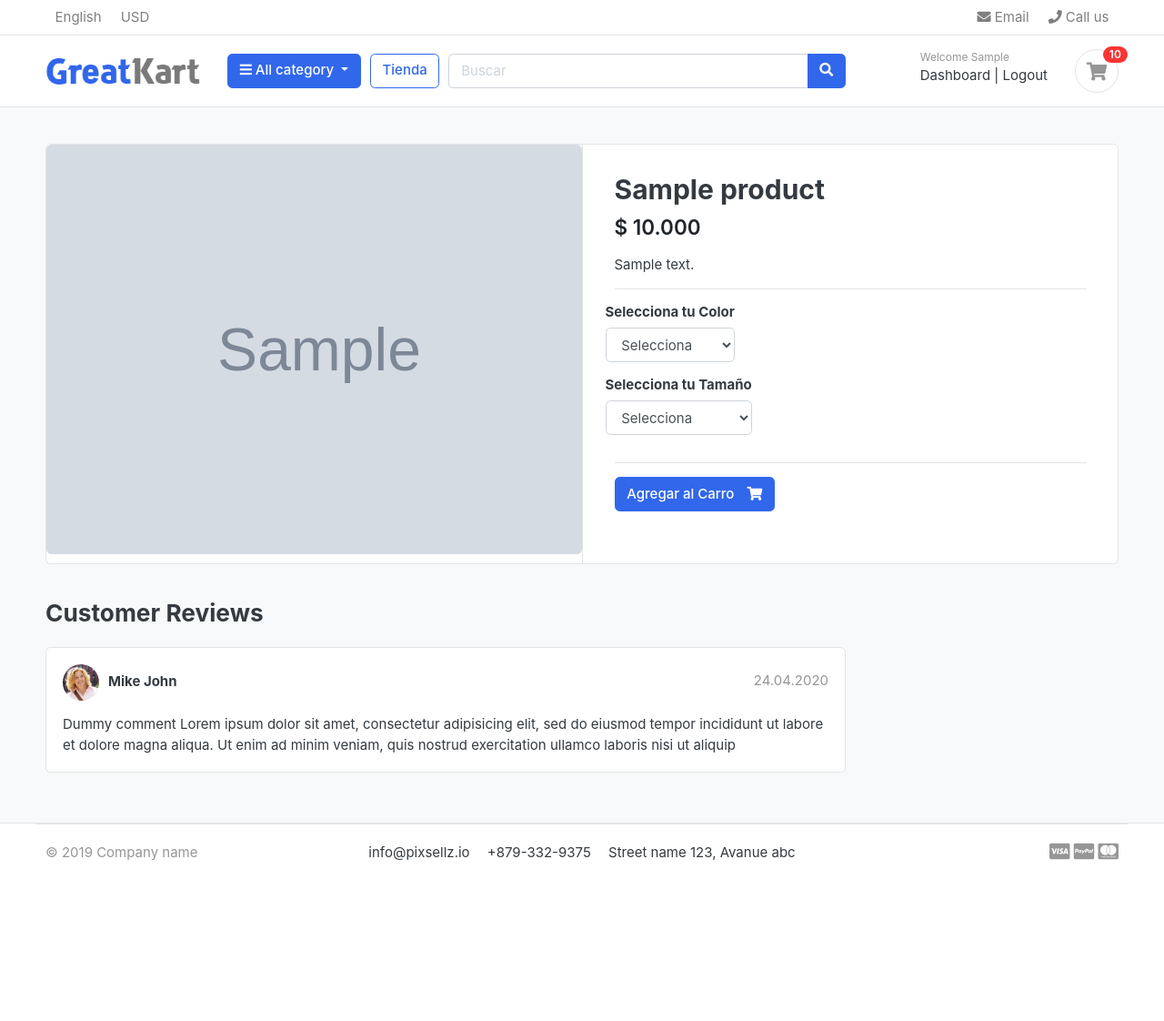
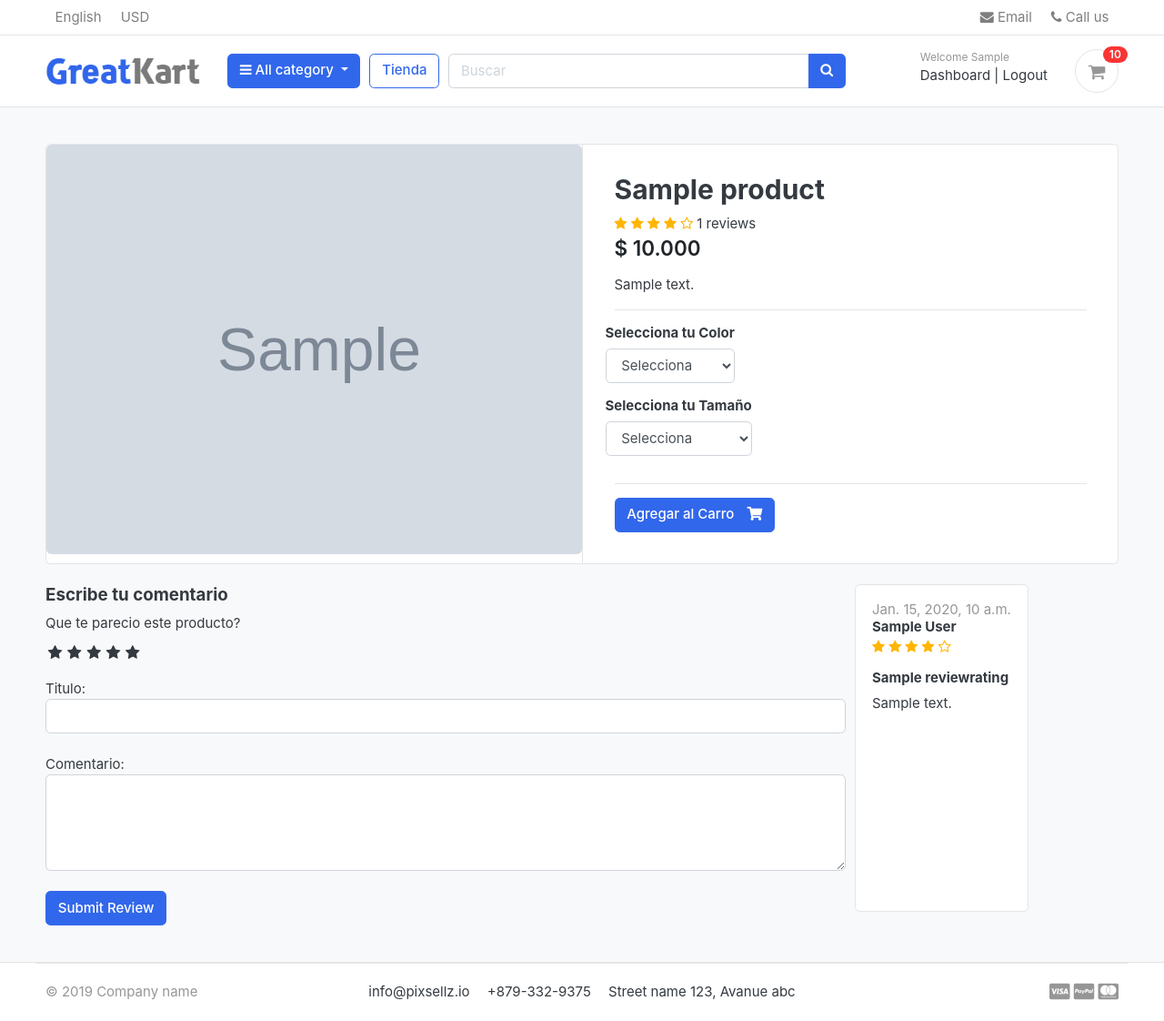
Before and after one commit to alexkof158/greatkart-django, a Django app: a page that uses templates/base.html in a window 1280 px wide. Shown: the whole page at 91% size. Before the commit the page ends 946 px from the top, so only its background shows below. Run offline with Django 3.2, Linux system fonts and the light colour scheme; a user stored in the database is signed in; tables that the repository leaves empty hold one stand-in row (values such as "Sample post"); grey boxes marked "Sample" are stand-in pictures; some libraries are stand-ins or nearby versions; some web fonts are replaced.

Commit message:
nuevo commit

```diff
--- a/accounts/models.py
+++ b/accounts/models.py
@@ -58,6 +58,9 @@ class Account(AbstractBaseUser):
 
 
     objects = MyAccountManager()
+    def full_name(self):
+        return f'{self.first_name} {self.last_name}'
+
     def __str__(self):
         return self.email
 
--- /dev/null
+++ b/greatkart/static/css/custom.css
@@ -0,0 +1,61 @@
+/* Hide Radio button */
+.rate > input{
+  display: none;
+}
+
+.rate{
+  display: inline-block;;
+  border: 0;
+}
+
+.rate > label{
+  float: right;
+}
+
+/* Showing the stars */
+.rate > label:before{
+  display: inline-block;
+  font-size: 1.1rem;
+  font-family: FontAwesome;
+  content: "\f005";
+  margin:0;
+  padding:0.3rem .2rem;
+  cursor: pointer;
+}
+
+/* Half star */
+.rate .half:before{
+  content: "\f089";
+  position: absolute;
+  padding-right: 0;
+}
+
+/* Click and hover */
+input:checked ~ label, label:hover ~ label{
+  color: #ffb503;
+}
+
+/* hover hightlight */
+input:checked + label:hover, input:checked ~ label:hover,input:checked ~ label:hover ~ label,
+label:hover ~ input:checked ~ label{
+  color: #cc9000;
+}
+
+.rating-star i{
+  color: #ffb503 !important;
+}
+
+ul.thumb{
+  margin:0 auto;
+  padding: 0;
+  float: left;
+}
+ul.thumb li{
+  list-style: none;
+  margin: 10px;
+}
+ul.thumb li img{
+  width: 80px;
+  height: 80px;
+  border: 1px solid grey;
+}
--- a/store/admin.py
+++ b/store/admin.py
@@ -1,5 +1,5 @@
 from django.contrib import admin
-from .models import Product, Variation
+from .models import Product, Variation, ReviewRating
 
 # Register your models here.
 
@@ -15,3 +15,4 @@ class VariationAdmin(admin.ModelAdmin):
 
 admin.site.register(Product, ProductAdmin)
 admin.site.register(Variation, VariationAdmin)
+admin.site.register(ReviewRating)
--- a/store/urls.py
+++ b/store/urls.py
@@ -5,5 +5,5 @@ urlpatterns = [
     path('category/<slug:category_slug>/', views.store, name='products_by_category'),
     path('category/<slug:category_slug>/<slug:product_slug>', views.product_detail, name='product_detail'),
     path('search/', views.search, name='search'),
-
+    path('submit_review/<int:product_id>/', views.submit_review, name='submit_review'),
 ]
--- a/store/views.py
+++ b/store/views.py
@@ -1,12 +1,16 @@
+from django.shortcuts import render, get_object_or_404, redirect
+from .models import Product, ReviewRating
 from category.models import Category
-from django.shortcuts import get_object_or_404, render
-from .models import Product
-from carts.views import _cart_id, CartItem
+from carts.models import CartItem
 from django.db.models import Q
+
+from carts.views import _cart_id
 from django.core.paginator import EmptyPage, PageNotAnInteger, Paginator
 from django.http import HttpResponse
+from .forms import ReviewForm
+from django.contrib import messages
+from orders.models import OrderProduct
 
-# Create your views here.
 
 def store(request, category_slug=None):
     categories = None
@@ -37,18 +41,31 @@ def product_detail(request, category_slug, product_slug):
     try:
         single_product = Product.objects.get(category__slug=category_slug, slug=product_slug)
         in_cart = CartItem.objects.filter(cart__cart_id=_cart_id(request), product=single_product).exists()
-
-
     except Exception as e:
         raise e
 
+    if request.user.is_authenticated:
+        try:
+            orderproduct = OrderProduct.objects.filter(user=request.user, product_id=single_product.id).exists()
+        except OrderProduct.DoesNotExist:
+            orderproduct = None
+    else:
+        orderproduct = None
+
+    # Get the reviews
+    reviews = ReviewRating.objects.filter(product_id=single_product.id, status=True)
+
+    # Get the product gallery
+#    product_gallery = ProductGallery.objects.filter(product_id=single_product.id)
+
     context = {
         'single_product': single_product,
-        'in_cart': in_cart,
+        'in_cart'       : in_cart,
+        'orderproduct': orderproduct,
+        'reviews': reviews,
+        #'product_gallery': product_gallery,
     }
-
     return render(request, 'store/product_detail.html', context)
-
 def search(request):
     products = None
     product_count = 0
@@ -62,3 +79,26 @@ def search(request):
             'product_count': product_count,
         }
     return render(request,'store/store.html', context)
+
+def submit_review(request, product_id):
+    url = request.META.get('HTTP_REFERER')
+    if request.method == 'POST':
+        try:
+            reviews = ReviewRating.objects.get(user__id=request.user.id, product__id=product_id)
+            form = ReviewForm(request.POST, instance=reviews)
+            form.save()
+            messages.success(request, 'Gracias!, tu comentario ha sido actualizado.')
+            return redirect(url)
+        except ReviewRating.DoesNotExist:
+            form = ReviewForm(request.POST)
+            if form.is_valid():
+                data = ReviewRating()
+                data.subject = form.cleaned_data['subject']
+                data.rating = form.cleaned_data['rating']
+                data.review = form.cleaned_data['review']
+                data.ip = request.META.get('REMOTE_ADDR')
+                data.product_id = product_id
+                data.user_id = request.user.id
+                data.save()
+                messages.success(request, 'Gracias por dejar tu comentario')
+                return redirect(url)
--- a/templates/base.html
+++ b/templates/base.html
@@ -1,6 +1,5 @@
 {% load static %}
 <!DOCTYPE HTML>
-
 <html lang="en">
 <head>
 <meta charset="utf-8">
@@ -26,10 +25,17 @@
 <link href="{% static 'css/ui.css' %}" rel="stylesheet" type="text/css"/>
 <link href="{% static 'css/responsive.css' %}" rel="stylesheet" media="only screen and (max-width: 1200px)" />
 
+<link href="{% static 'css/custom.css' %}" rel="stylesheet" type="text/css"/>
+<link rel="stylesheet" href="https://cdnjs.cloudflare.com/ajax/libs/font-awesome/4.7.0/css/font-awesome.min.css">
+
 <!-- custom javascript -->
 <script src="{% static 'js/script.js' %}" type="text/javascript"></script>
-<script src="https://www.paypal.com/sdk/js?client-id=Aew9EDkxIWctLD24AFLG51Koil4Pef3aBA4B38IkNvxHWuTgz_G1cJTgd3e4HrWWczwk1-K4UCq3JGDI&currency=USD"></script>
+<script src="https://ajax.googleapis.com/ajax/libs/jquery/3.5.1/jquery.min.js"></script>
+<script src="{% static 'js/jquery-3.3.1.min.js' %}" type="text/javascript"></script>
 
+
+<!-- PayPal Script -->
+<script src="https://www.paypal.com/sdk/js?client-id=AVBSMqNtoZ1IUO6lrSe6-vm9AIV1ZKN8CgXu_nINRs80xELRs650mh3yR62groIUg-GCe59Od_EFOG6O&currency=USD"></script>
 
 <script type="text/javascript">
 /// some script
@@ -45,12 +51,13 @@ $(document).ready(function() {
 </head>
 <body>
 
-<!--NavBar-->
-{% include 'includes/navbar.html' %}
+  <!-- navbar -->
+  {% include 'includes/navbar.html' %}
 
-{% block content%}
+  {% block content %}
+  <!-- content -->
+  {% endblock %}
 
-{% endblock content %}
 
-<!--Footer-->
+<!-- footer -->
 {% include 'includes/footer.html' %}
--- a/templates/store/product_detail.html
+++ b/templates/store/product_detail.html
@@ -22,6 +22,16 @@
     <article class="content-body">
 
     <h2 class="title">{{ single_product.product_name }}</h2>
+					<div class="rating-star">
+						<span>
+							<i class="fa fa-star{% if single_product.averageReview < 0.5 %}-o{% elif single_product.averageReview >= 0.5 and single_product.averageReview < 1 %}-half-o {% endif %}" aria-hidden="true"></i>
+							<i class="fa fa-star{% if single_product.averageReview < 1.5 %}-o{% elif single_product.averageReview >= 1.5 and single_product.averageReview < 2 %}-half-o {% endif %}" aria-hidden="true"></i>
+							<i class="fa fa-star{% if single_product.averageReview < 2.5 %}-o{% elif single_product.averageReview >= 2.5 and single_product.averageReview < 3 %}-half-o {% endif %}" aria-hidden="true"></i>
+							<i class="fa fa-star{% if single_product.averageReview < 3.5 %}-o{% elif single_product.averageReview >= 3.5 and single_product.averageReview < 4 %}-half-o {% endif %}" aria-hidden="true"></i>
+							<i class="fa fa-star{% if single_product.averageReview < 4.5 %}-o{% elif single_product.averageReview >= 4.5 and single_product.averageReview < 5 %}-half-o {% endif %}" aria-hidden="true"></i>
+					<span>{{single_product.countReview}} reviews</span>
+							</span>
+					</div>
 
     <div class="mb-3">
         <var class="price h4">$ {{ single_product.price }}</var>
@@ -72,29 +82,88 @@
 		<div class="row">
 			<div class="col-md-9">
 
+
+
+				<form action="{% url 'submit_review' single_product.id %}" method="POST">
+					{% csrf_token %}
+					<h5>Escribe tu comentario</h5>
+					<div>
+						<!-- Rating stars -->
+						<label>Que te parecio este producto?</label>
+						<br>
+						<div class="rate">
+							<input type="radio" name="rating" id="rating10" value="5" required /><label for="rating10" title="5"></label>
+							<input type="radio" name="rating" id="rating9" value="4.5" required /><label for="rating9" title="4.5" class="half"></label>
+							<input type="radio" name="rating" id="rating8" value="4" required /><label for="rating8" title="4"></label>
+							<input type="radio" name="rating" id="rating7" value="3.5" required /><label for="rating7" title="3.5" class="half"></label>
+							<input type="radio" name="rating" id="rating6" value="3" required /><label for="rating6" title="3"></label>
+							<input type="radio" name="rating" id="rating5" value="2.5" required /><label for="rating5" title="2.5" class="half"></label>
+							<input type="radio" name="rating" id="rating4" value="2" required /><label for="rating4" title="2"></label>
+							<input type="radio" name="rating" id="rating3" value="1.5" required /><label for="rating3" title="1.5" class="half"></label>
+							<input type="radio" name="rating" id="rating2" value="1" required /><label for="rating2" title="1"></label>
+							<input type="radio" name="rating" id="rating1" value="0.5" required /><label for="rating1" title="0.5" class="half"></label>
+						</div>
+<br>
+						Titulo:
+						<input type="text" class="form-control" name="subject">
+						<br>
+						Comentario:
+						<textarea name="review" rows="4" class="form-control"></textarea>
+						<br>
+						<!-- {% if user.is_authenticated %}
+							{% if orderproduct %}
+								<input type="submit" value="Submit Review" class="btn btn-primary">
+							{% else %}
+								<p>You must purchase this product to post a review.</p>
+							{% endif %}
+						{% else %}
+						<p>You must be logged in to post a review. <span><a href="{% url 'login' %}">Login now</a></span></p>
+						{% endif %} -->
+
+						{% if user.is_authenticated %}
+								<input type="submit" value="Submit Review" class="btn btn-primary">
+						{% else %}
+						<p>Debes estar logueado para dejar un comentario <span><a href="{% url 'login' %}">Logueate ahora</a></span></p>
+						{% endif %}
+
+</div>
+
+					</div>
 					<header class="section-heading">
-            <h3>Customer Reviews </h3>
+
 
 				</header>
+{% include 'includes/alerts.html' %}
+				</form>
 
+
+
+				{% for review in reviews %}
 								<article class="box mb-3">
 									<div class="icontext w-100">
-                <img src="{% static './images/avatars/avatar1.jpg' %}" class="img-xs icon rounded-circle">
+
 										<div class="text">
-                    <span class="date text-muted float-md-right">24.04.2020 </span>
-                    <h6 class="mb-1">Mike John </h6>
-
+											<span class="date text-muted float-md-right">{{review.updated_at}} </span>
+											<h6 class="mb-1">{{review.user.full_name}} </h6>
+											<div class="rating-star">
+												<span>
+													<i class="fa fa-star{% if review.rating == 0.5 %}-half-o{% elif review.rating < 1 %}-o {% endif %}" aria-hidden="true"></i>
+													<i class="fa fa-star{% if review.rating == 1.5 %}-half-o{% elif review.rating < 2 %}-o {% endif %}" aria-hidden="true"></i>
+													<i class="fa fa-star{% if review.rating == 2.5 %}-half-o{% elif review.rating < 3 %}-o {% endif %}" aria-hidden="true"></i>
+													<i class="fa fa-star{% if review.rating == 3.5 %}-half-o{% elif review.rating < 4 %}-o {% endif %}" aria-hidden="true"></i>
+													<i class="fa fa-star{% if review.rating == 4.5 %}-half-o{% elif review.rating < 5 %}-o {% endif %}" aria-hidden="true"></i>
+												</span>
+											</div>
 										</div>
 									</div> <!-- icontext.// -->
 									<div class="mt-3">
+										<h6>{{review.subject}}</h6>
 										<p>
-                    Dummy comment Lorem ipsum dolor sit amet, consectetur adipisicing elit, sed do eiusmod
-                    tempor incididunt ut labore et dolore magna aliqua. Ut enim ad minim veniam,
-                    quis nostrud exercitation ullamco laboris nisi ut aliquip
+											{{review.review}}
 										</p>
 									</div>
 								</article>
-
+				{% endfor %}
 
 
 							</div> <!-- col.// -->
@@ -105,4 +174,4 @@
 				</section>
 				<!-- ========================= SECTION CONTENT END// ========================= -->
 
-{% endblock content %}
+				{% endblock %}
```
Also changed, not shown: static/css/custom.css (added, +61 -0 lines), store/forms.py (added, +7 -0 lines), store/models.py (+31 -0 lines), static/css/bootstrap.css, static/images/banners/cover.jpg (added), store/migrations/0002_reviewrating.py (added). Lines whose indentation alone changed are shown as unchanged.
